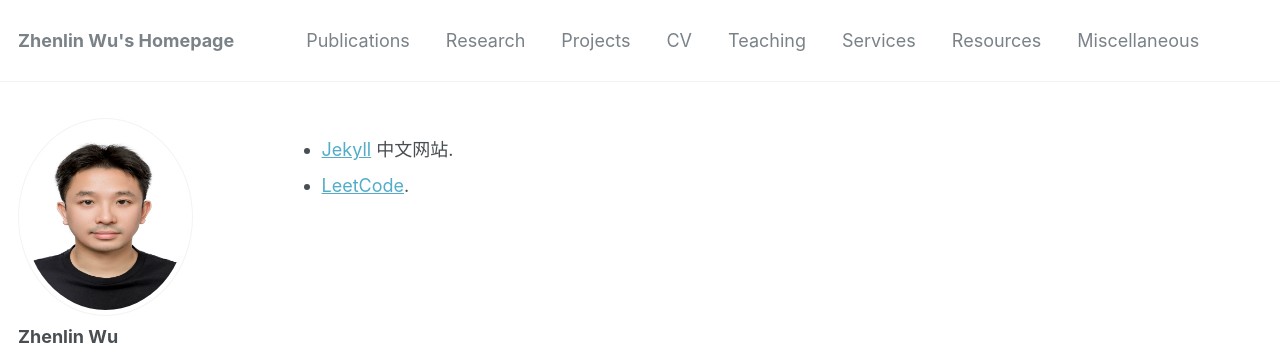
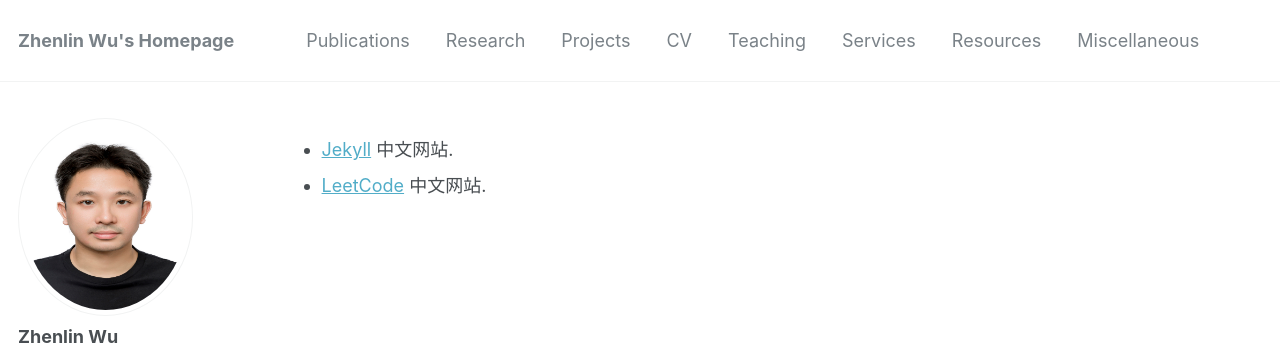
Before and after one commit to zhenlin-work/zhenlin-work.github.io, a Jekyll site: the page built from resources.md, in a window 1280 px wide. Shown: the top 361 px of the page. Built offline with Jekyll 4.4.1, drawn with Linux system fonts in a browser that asks for light colours; our own code applies the rules of GitHub Pages for plain Markdown files.

Commit message:
Update resources.md

```diff
--- a/resources.md
+++ b/resources.md
@@ -1,2 +1,2 @@
 - [Jekyll](http://jekyllcn.com/) 中文网站.
-- [LeetCode](https://leetcode-cn.com/problemset/all/).
+- [LeetCode](https://leetcode-cn.com/problemset/all/) 中文网站.
```
